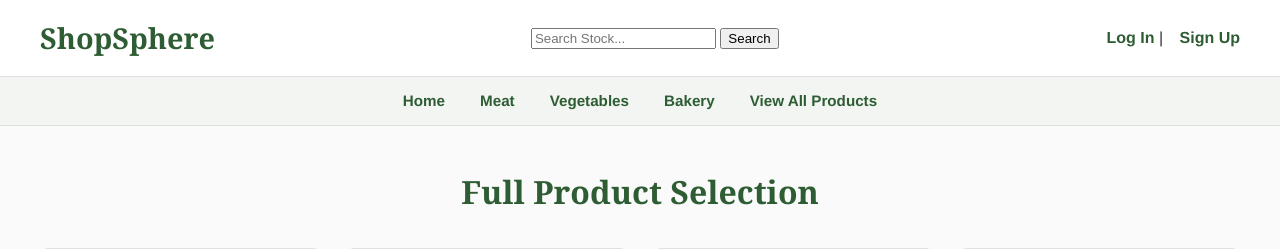
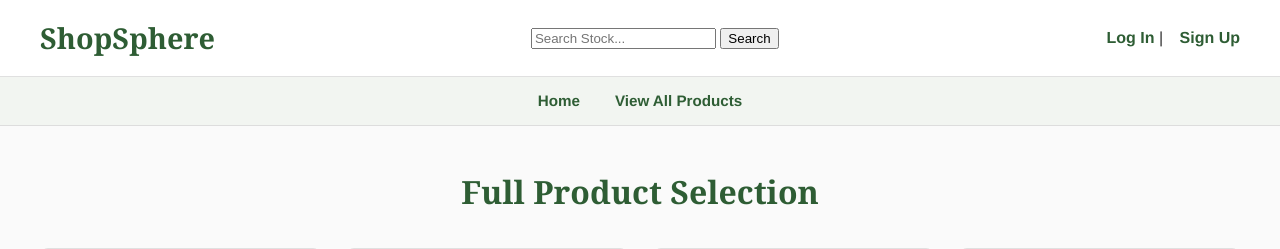
Before and after one commit to drewhy98/devops_shop, a PHP site: page /display_products.php in a window 1280 px wide. Shown: the top 249 px of the page. Run offline with PHP 8.4, Linux system fonts and the light colour scheme; data comes from the database, SQL or seed files in the repository; data that the repository does not hold is empty.

Commit message:
Update display_products.php

```diff
--- a/site/display_products.php
+++ b/site/display_products.php
@@ -53,9 +53,6 @@ require_once "dbconnect.php";   // provides $mysqli
 
 <nav>
     <a href="index.php">Home</a>
-    <a href="display_meat.php">Meat</a>
-    <a href="display_veg.php">Vegetables</a>
-    <a href="display_bakery.php">Bakery</a>
     <a href="display_products.php">View All Products</a>
 </nav>
 
```
